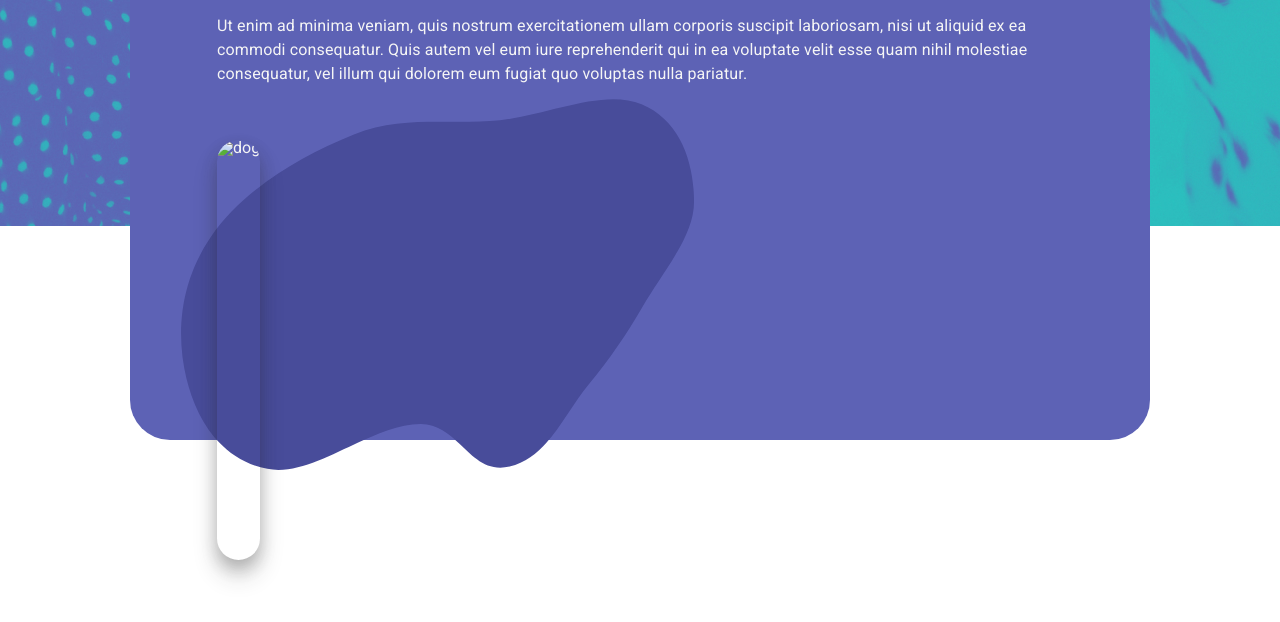
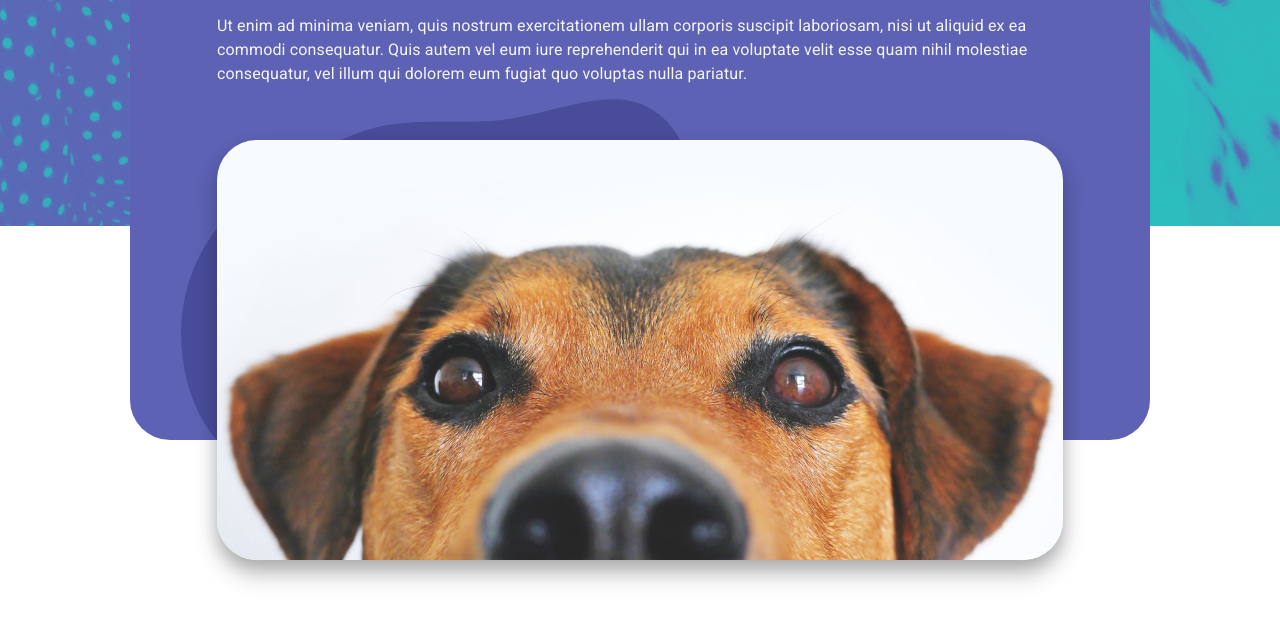
Before and after one commit to drakula0677/Lesson_11, a plain HTML site: page index.html in a window 1280 px wide. Shown: the part 574-1196 px from the top of the page. Drawn offline with Linux system fonts and the light colour scheme; the site is published under a folder, as on GitHub Pages, so addresses that start at the root find nothing; a web font is replaced by a local one.

Commit message:
Add files via upload

```diff
--- a/index.html
+++ b/index.html
@@ -16,8 +16,7 @@
 					<h2 class="sample-doggie__sub-title">Nemo enim ipsam voluptatem quia voluptas in proident</h2>
 					<p class="sample-doggie__paragraph">Ut enim ad minima veniam, quis nostrum exercitationem ullam corporis suscipit laboriosam, nisi ut aliquid ex ea commodi consequatur. Quis autem vel eum iure reprehenderit qui in ea voluptate velit esse quam nihil molestiae consequatur, vel illum qui dolorem eum fugiat quo voluptas nulla pariatur.</p>
 					<div class="sample-doggie__content">
-							<img src="/img/pexels-photo.jpg" class="sample-doggie__image" alt="dog">
-						</div>
+							<img src="img/pexels-photo.jpg" class="sample-doggie__image" alt="dog">
 					</div>
 				</div>
 			</div>
```
